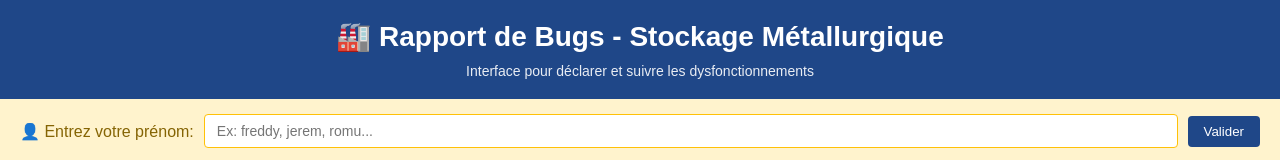
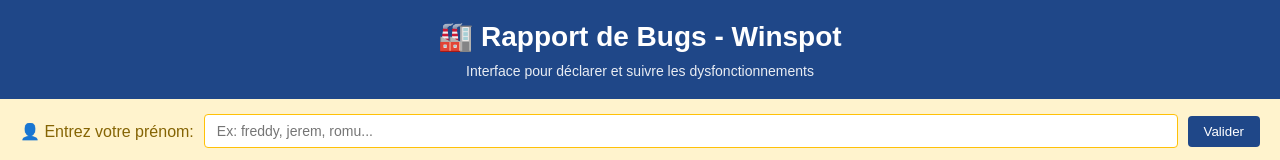
Before and after one commit to DjangoPepper/winspot-report-bug, a React (Vite) app in the folder bug-report-app/: page / in a window 1280 px wide. Shown: the top 160 px of the page. Built offline with nearby package versions, Linux system fonts and the light colour scheme; no server answers.

Commit message:
Modification

```diff
--- a/bug-report-app/src/BugReportApp.tsx
+++ b/bug-report-app/src/BugReportApp.tsx
@@ -241,7 +241,7 @@
     <div style={{ fontFamily: 'Arial, sans-serif', backgroundColor: '#f5f5f5', minHeight: '100vh', padding: '0' }}>
       {/* Header */}
       <div style={{ backgroundColor: '#1F4788', color: 'white', padding: '20px', textAlign: 'center', boxShadow: '0 2px 8px rgba(0,0,0,0.1)' }}>
-        <h1 style={{ margin: '0 0 10px 0', fontSize: '28px', fontWeight: '600' }}>🏭 Rapport de Bugs - Stockage Métallurgique</h1>
+        <h1 style={{ margin: '0 0 10px 0', fontSize: '28px', fontWeight: '600' }}>🏭 Rapport de Bugs - Winspot</h1>
         <p style={{ margin: '0', fontSize: '14px', opacity: 0.9 }}>Interface pour déclarer et suivre les dysfonctionnements</p>
       </div>
 
```
Also changed, not shown: 1 other file (tests, documents, lock files or other folders).
